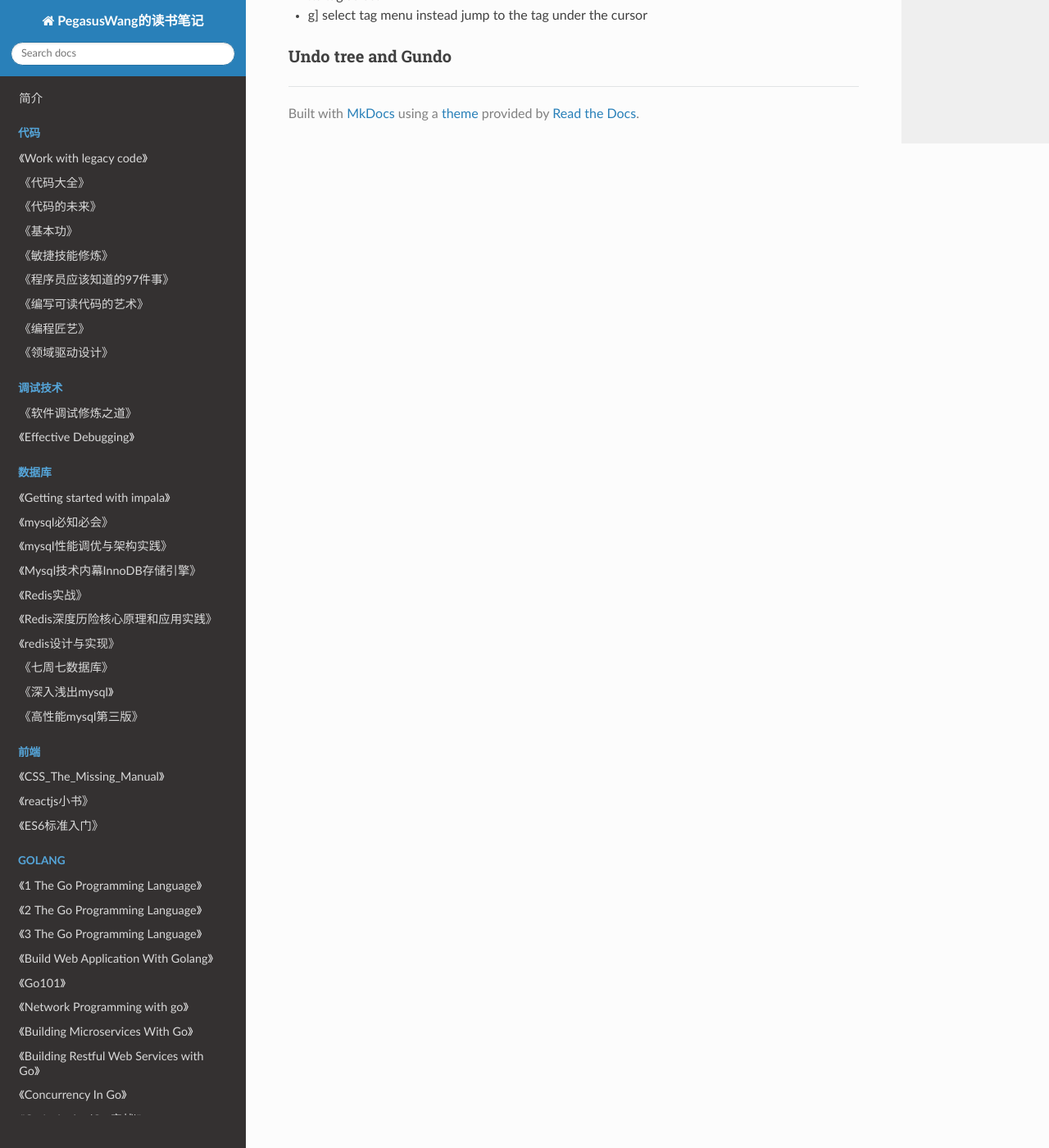
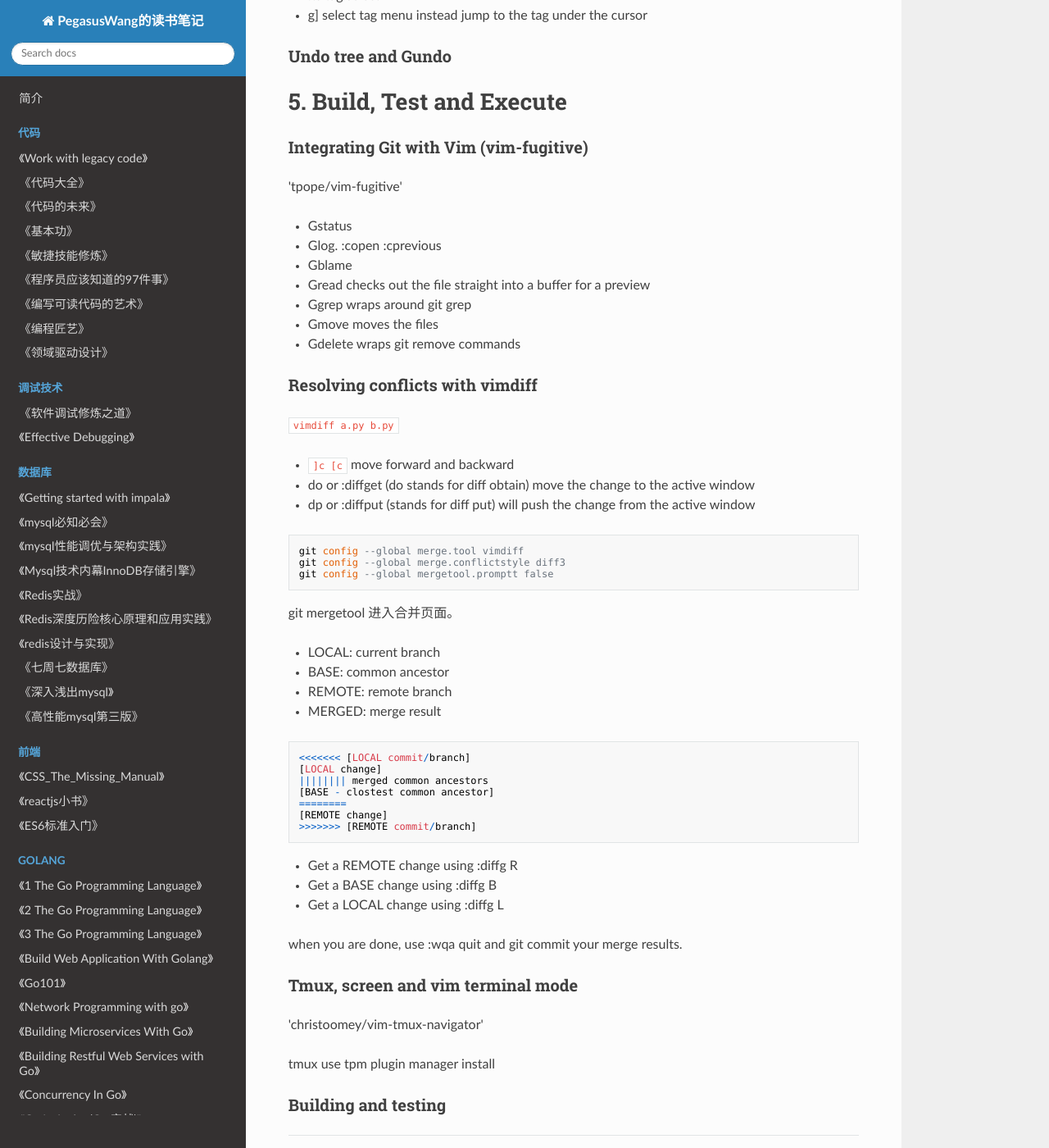
Before and after one commit to PegasusWang/booknotes, an MkDocs documentation site: the page built from docs/开发工具/Mastering_vim.md, in a window 1280 px wide and 1400 px high, scrolled down 3007 px. Shown: the whole window at 82% size. Built offline with MkDocs 1.6.1, drawn with Linux system fonts in a browser that asks for light colours; nearby versions of some CDN libraries; old or Windows-style settings are respelled for this version of MkDocs.

Commit message:
vim diff

````diff
--- a/docs/开发工具/Mastering_vim.md
+++ b/docs/开发工具/Mastering_vim.md
@@ -132,3 +132,63 @@ autocmd BufWritePost *.py silent! !ctags -R &
 - g]  select tag menu instead jump to the tag under the cursor
 
 ### Undo tree and Gundo
+
+
+# 5. Build, Test and Execute
+
+### Integrating Git with Vim (vim-fugitive)
+
+'tpope/vim-fugitive'
+
+- Gstatus
+- Glog. :copen :cprevious
+- Gblame
+- Gread checks out the file straight into a buffer for a preview
+- Ggrep wraps around git grep
+- Gmove moves the files
+- Gdelete wraps git remove commands
+
+### Resolving conflicts with vimdiff
+
+`vimdiff a.py b.py`
+
+- `]c [c` move forward and backward
+- do or :diffget (do stands for diff obtain) move the change to the active window
+- dp or :diffput (stands for diff put) will push the change from the active window
+
+```
+git config --global merge.tool vimdiff
+git config --global merge.conflictstyle diff3
+git config --global mergetool.promptt false
+```
+
+git mergetool 进入合并页面。
+
+- LOCAL: current branch
+- BASE: common ancestor
+- REMOTE: remote branch
+- MERGED: merge result
+
+```
+<<<<<<< [LOCAL commit/branch]
+[LOCAL change]
+|||||||| merged common ancestors
+[BASE - clostest common ancestor]
+========
+[REMOTE change]
+>>>>>>> [REMOTE commit/branch]
+```
+
+- Get a REMOTE change using :diffg R
+- Get a BASE change using :diffg B
+- Get a LOCAL change using :diffg L
+
+when you are done, use :wqa quit and git commit your merge results.
+
+### Tmux, screen and vim terminal mode
+
+'christoomey/vim-tmux-navigator'
+
+tmux use tpm plugin manager install
+
+### Building and testing
````
